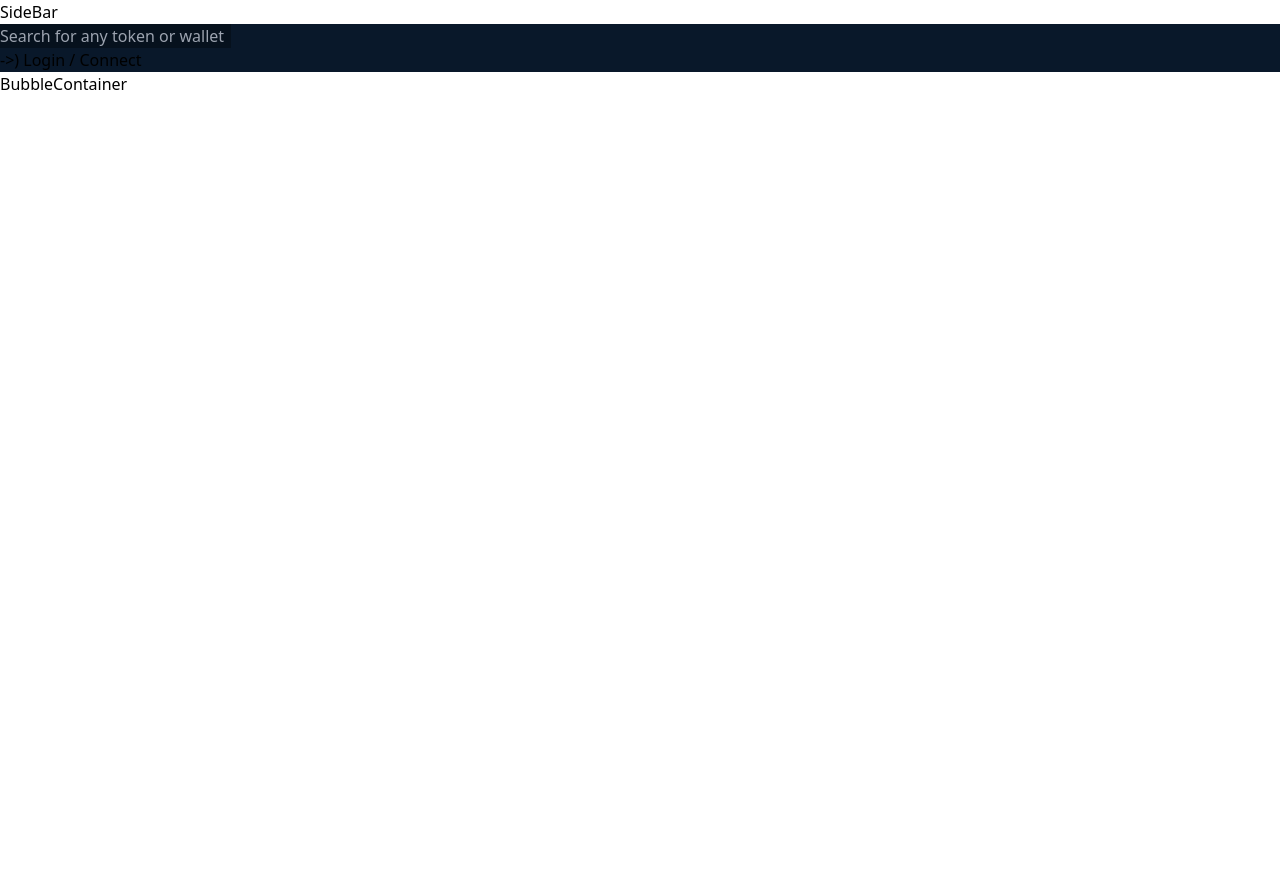
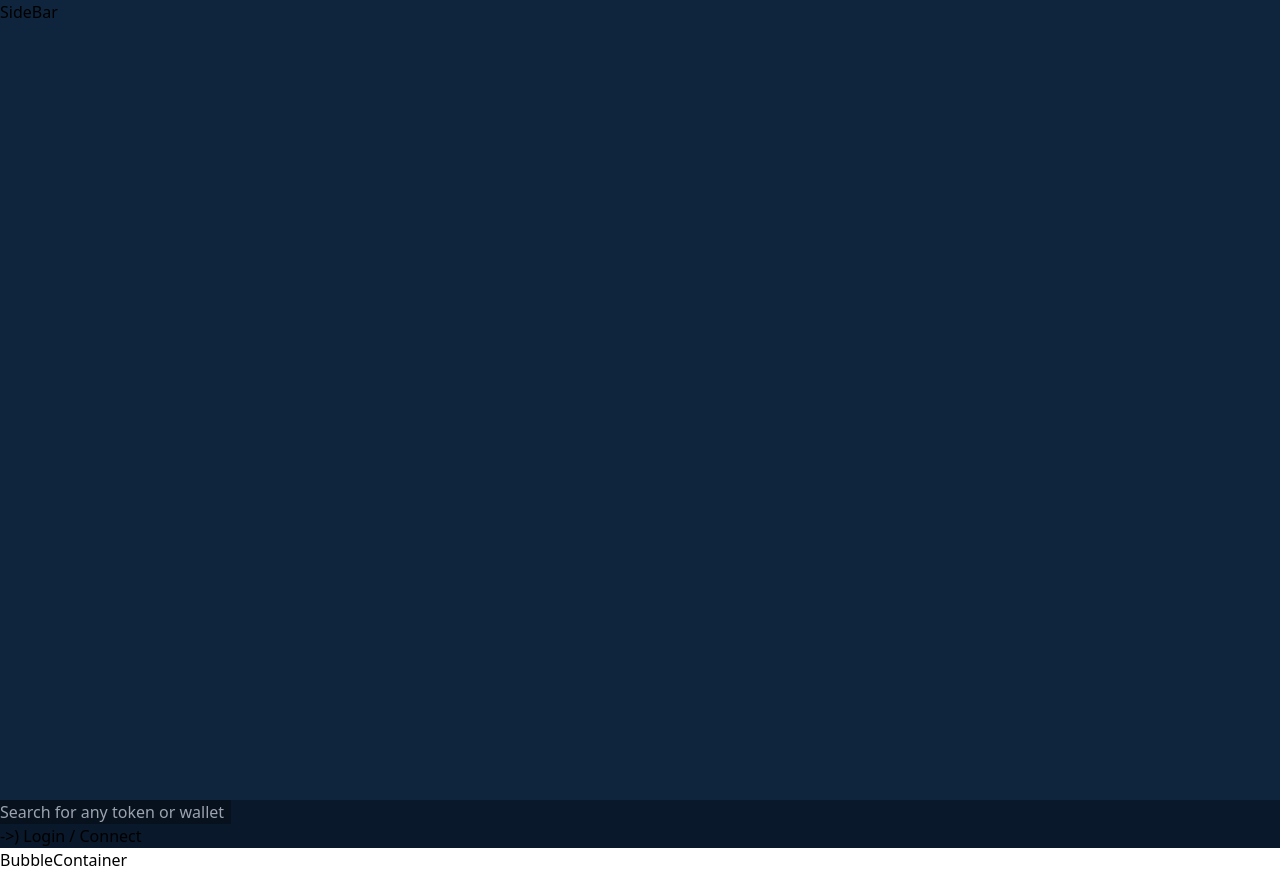
Before and after one commit to linoramir/Prueba_Tecnica, a React (Vite) app: page / in a window 1280 px wide. Before the commit the page ends 800 px from the top, so only its background shows below. Built offline with nearby package versions, Linux system fonts and the light colour scheme.

Commit message:
defined dimensions of the elements

```diff
--- a/src/components/sidebar/index.tsx
+++ b/src/components/sidebar/index.tsx
@@ -1,6 +1,8 @@
 const SideBar = () => {
   return (
-    <div className="w-1/4 border-solid border-2 border-sky-500">SideBar</div>
+    <div className="w-1/4 border-solid border-2 border-sky-500 H-Full bg-moralis-sidebar">
+      SideBar
+    </div>
   );
 };
 export default SideBar;
--- a/src/index.css
+++ b/src/index.css
@@ -9,3 +9,11 @@
 .bg-moralis-search {
   background-color: #06111d;
 }
+
+.H-Full {
+  height: 100vh;
+}
+
+.bg-moralis-sidebar {
+  background-color: #0f253d;
+}
```
